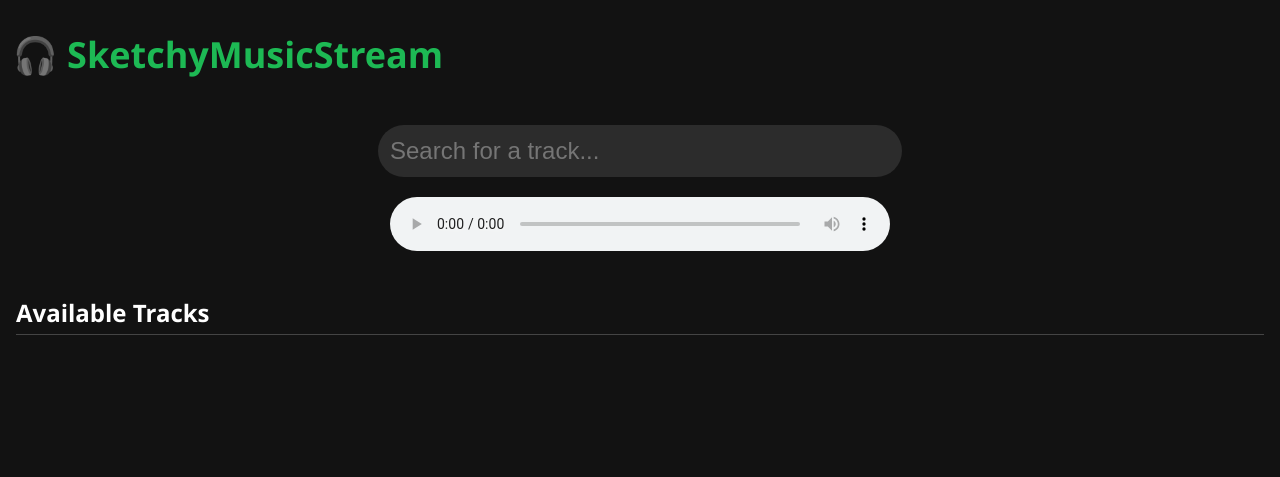
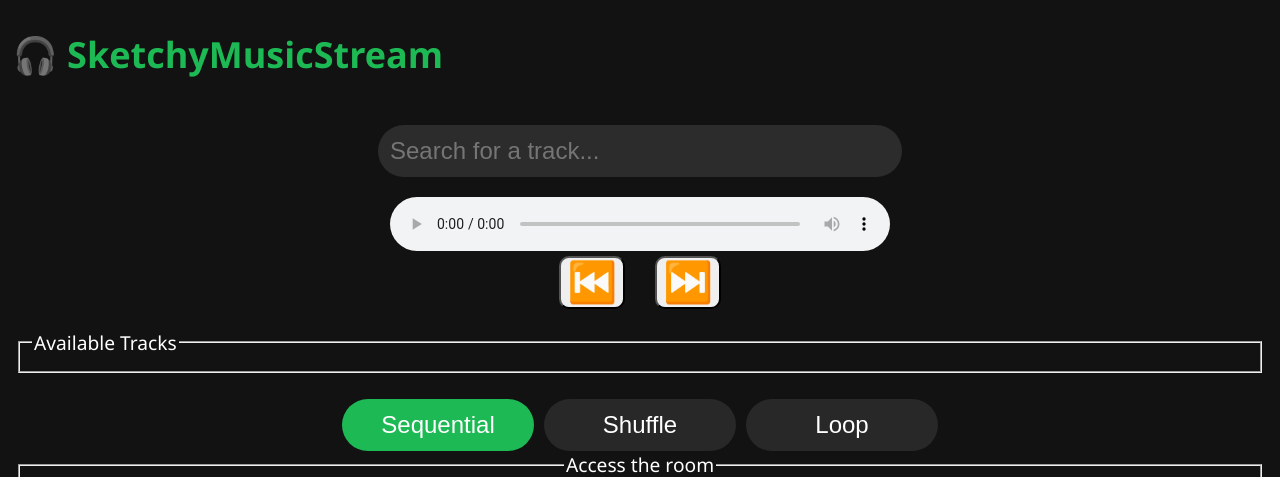
Before and after one commit to ThaaoBlues/SketchyMusicShare, a Flask app: template templates/guest.html in a window 1280 px wide. Shown: the top 477 px of the page. Run offline with Flask 3, Linux system fonts and the light colour scheme; the template is opened without the code that fills it, so the values that code supplies are empty.

Commit message:
feat:skip and rewind track

```diff
--- a/main.py
+++ b/main.py
@@ -24,11 +24,9 @@ def handle_signal(data):
     sender_id = data.get("from")
     room_id = data.get("room_id")
 
-    print("target_id=",target_id)
     peers_data = get_peers_in_room(room_id=room_id)
     peers = [p for (p,t) in peers_data]
     if target_id in peers:
-        print("broadcasting signal to ",target_id)
         socketio.emit('signal', data, room=target_id)
 
     elif target_id == None:
@@ -57,7 +55,7 @@ def handle_join(data):
 
             emit("hosts-list-update", {"hosts": hosts},room=g[0])
 
-    print(f"Client joined: {sid}")
+    print(f"[+] Client joined: {sid}")
 
 
 
@@ -66,17 +64,16 @@ def handle_join(data):
 
 @socketio.on('disconnect')
 def handle_disconnect(truc):
-    print(truc)
     sid = request.sid
     room_id = get_room_from_peer_id(sid)
     remove_peer(sid)
+    print(f"[+] Client left: {sid}")
 
     # TODO : if not peers in room anymore, remove room
     if len(get_peers_in_room(room_id)) < 1 :
-        print("[+] last peer of a room left, removing it.")
+        print("[+] last peer of a room left, removing the room.")
         remove_room(room_id)
 
-    print(f"Client left: {sid}")
 
 @app.route('/')
 def index():
@@ -114,6 +111,4 @@ if __name__ == "__main__":
     init_db()
     socketio.run(app, host="0.0.0.0", port=7171, debug=True)
 
-    # TODO : implement heartbeat with database without whiping it ?
-    # TODO : (test) if not peers in room anymore, remove room
     # TODO : add room_id, qr codes, links to guest interface too
--- a/static/css/guest.css
+++ b/static/css/guest.css
@@ -143,3 +143,21 @@ audio {
   min-width: 15vw;
   min-height: 3vh;
 }
+
+#access_fieldset{
+  text-align: center;
+}
+
+legend{
+  font-size: larger;
+}
+
+#player-skip-buttons{
+  width: auto;
+}
+#player-skip-buttons button{
+  font-size: 5vh;
+  margin-left: 1vw;
+  margin-right: 1vw;
+  border-radius: 10px;
+}
--- a/static/js/guest_ui.js
+++ b/static/js/guest_ui.js
@@ -82,6 +82,29 @@ player.onended = () => {
     }
 };
 
+function skipTrack(){
+    let nextIndex = currentIndex + 1;
+    if (nextIndex >= playlist.length) nextIndex = 0;
+    playTrackAtIndex(nextIndex);
+}
+
+function rewindTrack(){
+        // Check if the current time is more than 10 seconds
+        if (player.currentTime > 10) {
+            // Rewind the current track to the beginning
+            player.currentTime = 0;
+        } else {
+            // go back to last track
+            if (currentIndex > 0) {
+                currentIndex --;
+            } else {
+                currentIndex = playlist.length-1;
+            }
+            playTrackAtIndex(currentIndex);
+        }
+
+}
+
 window.onload = () => {
     setupUI();
     guestNetworking.setPlaylistUpdateCallback((newList) => {
--- a/templates/guest.html
+++ b/templates/guest.html
@@ -18,11 +18,21 @@
       <section class="player-section">
         <div id="loadingSpinner" class="loading">Loading... 🎧</div>
         <audio id="player" controls></audio>
+        <div id="player-skip-buttons">
+            <button onclick="rewindTrack()">⏮️</button>
+            <button onclick="skipTrack()">⏭️</button>
+        </div>
       </section>
 
+
       <section class="file-section">
-        <h2>Available Tracks</h2>
-        <ul id="availableFiles" class="file-list"></ul>
+        <fieldset>
+          <legend>
+            Available Tracks
+          </legend>
+          <ul id="availableFiles" class="file-list"></ul>
+
+        </fieldset>
       </section>
 
       <footer class="controls">
@@ -30,6 +40,20 @@
         <button id="btn-shuffle">Shuffle</button>
         <button id="btn-loop">Loop</button>
       </footer>
+
+      <fieldset id="access_fieldset">
+        <legend>
+            Access the room
+        </legend>
+
+        <img id="host_qr" src="https://api.qrserver.com/v1/create-qr-code/?size=150x150&data=http://{{server_ip}}:7171/host/{{room_id}}" alt="">
+        <label for="host_qr">Scan or share the link to share your music files.</label>
+        <a href="http://{{server_ip}}:7171/host/{{room_id}}">Share music files</a>
+        <img id="guest_qr" src="https://api.qrserver.com/v1/create-qr-code/?size=150x150&data=http://{{server_ip}}:7171/guest/{{room_id}}" alt="">
+        <label for="host_qr">Scan this or click the link to stream the music files.</label>
+        <a href="http://{{server_ip}}:7171/guest/{{room_id}}">Stream music files</a>
+
+    </fieldset>
     </main>
   </div>
 
```
Also changed, not shown: rooms.db.
